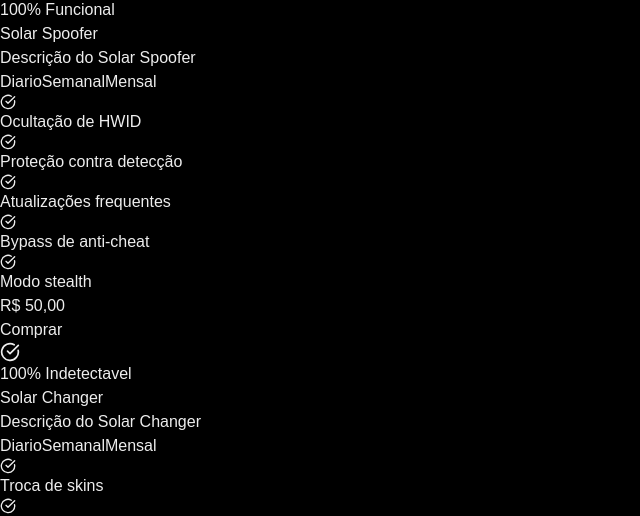
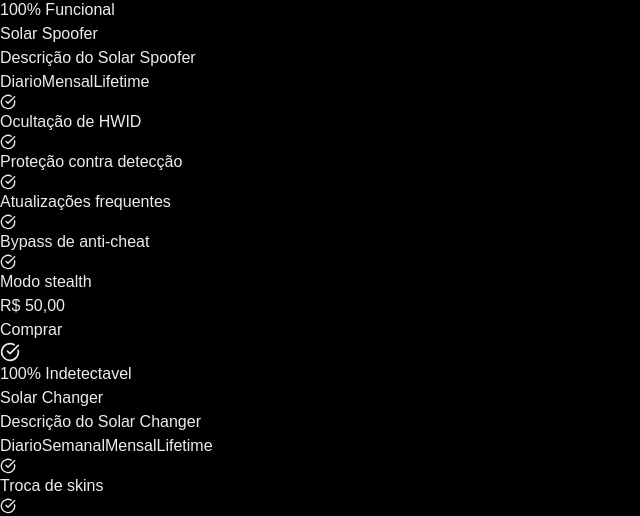
Before and after one commit to Faccin27/solarhub, a Next.js app: page / in a window 1280 px wide. Shown: the part 1018-1534 px from the top of the page, without its empty margins (0-640 px from the left). Built offline with nearby package versions, Linux system fonts and the light colour scheme.

Commit message:
feat: updated products plan types

```diff
--- a/src/components/PlanSelector.tsx
+++ b/src/components/PlanSelector.tsx
@@ -1,18 +1,17 @@
 import type React from "react"
 
-type PlanType = "Diario" | "Semanal" | "Mensal"
+type PlanType = "Diario" | "Trial" | "Semanal" | "Mensal" | "Lifetime"
 
 interface PlanSelectorProps {
   selectedPlan: PlanType
   onChange: (plan: PlanType) => void
+  availablePlans: PlanType[]
 }
 
-const PlanSelector: React.FC<PlanSelectorProps> = ({ selectedPlan, onChange }) => {
-  const plans: PlanType[] = ["Diario", "Semanal", "Mensal"]
-
+const PlanSelector: React.FC<PlanSelectorProps> = ({ selectedPlan, onChange, availablePlans }) => {
   return (
-    <div className="flex bg-zinc-800 rounded overflow-hidden">
-      {plans.map((plan) => (
+    <div className="flex flex-wrap bg-zinc-800 rounded overflow-hidden">
+      {availablePlans.map((plan) => (
         <button
           key={plan}
           onClick={() => onChange(plan)}
--- a/src/components/Pricing.tsx
+++ b/src/components/Pricing.tsx
@@ -1,22 +1,19 @@
-"use client";
+"use client"
 
-import PlanSelector from "@/components/PlanSelector";
-import { CheckCircle } from "lucide-react";
-import { useState } from "react";
+import PlanSelector from "@/components/PlanSelector"
+import { CheckCircle } from "lucide-react"
+import { useState } from "react"
+
+type PlanType = "Diario" | "Trial" | "Semanal" | "Mensal" | "Lifetime"
 
 type ProductType = {
-  name: string;
-  description: string;
-  isOperational: boolean;
-  specs: string[];
-  prices: {
-    Diario: string;
-    Semanal: string;
-    Mensal: string;
-  };
-};
-
-type PlanType = "Diario" | "Semanal" | "Mensal";
+  name: string
+  description: string
+  isOperational: boolean
+  specs: string[]
+  prices: Partial<Record<PlanType, string>>
+  availablePlans: PlanType[]
+}
 
 const products: ProductType[] = [
   {
@@ -35,6 +32,7 @@ const products: ProductType[] = [
       Semanal: "R$ 50,00",
       Mensal: "R$ 100,00",
     },
+    availablePlans: ["Diario","Semanal", "Mensal"],
   },
   {
     name: "Solar ESP",
@@ -48,10 +46,11 @@ const products: ProductType[] = [
       "Alertas sonoros",
     ],
     prices: {
-      Diario: "R$ 60,00", // ESP é trial, semanal e mensal, não tem diario.
+      Trial: "R$ 60,00",
       Semanal: "R$ 120,00",
       Mensal: "R$ 200,00",
     },
+    availablePlans: ["Trial", "Semanal", "Mensal"],
   },
   {
     name: "Solar Spoofer",
@@ -66,9 +65,10 @@ const products: ProductType[] = [
     ],
     prices: {
       Diario: "R$ 50,00",
-      Semanal: "N/A", // remover o semanal do spoofer
-      Mensal: "R$ 150,00", // adicionar lifetime (350)
+      Mensal: "R$ 150,00",
+      Lifetime: "R$ 350,00",
     },
+    availablePlans: ["Diario", "Mensal", "Lifetime"],
   },
   {
     name: "Solar Changer",
@@ -84,31 +84,32 @@ const products: ProductType[] = [
     prices: {
       Diario: "R$ 15,00",
       Semanal: "R$ 40,00",
-      Mensal: "R$ 80,00", //adicionar lifetime (200 rs)
+      Mensal: "R$ 80,00",
+      Lifetime: "R$ 200,00",
     },
+    availablePlans: ["Diario", "Semanal", "Mensal", "Lifetime"],
   },
-];
+]
 
 export default function ProductPricing() {
   const [selectedPlans, setSelectedPlans] = useState<{
-    [key: string]: PlanType;
+    [key: string]: PlanType
   }>({
     "Solar Aim": "Diario",
-    "Solar ESP": "Diario",
+    "Solar ESP": "Trial",
     "Solar Spoofer": "Diario",
     "Solar Changer": "Diario",
-  });
+  })
 
   const handlePlanChange = (productName: string, newPlan: PlanType) => {
     setSelectedPlans((prev) => ({
       ...prev,
       [productName]: newPlan,
-    }));
-  };
+    }))
+  }
 
   return (
     <div className="w-[90%] sm:w-[95%] max-w-7xl mx-auto my-20">
-
       <div className="grid grid-cols-1 md:grid-cols-2 lg:grid-cols-4 gap-8">
         {products.map((product) => (
           <div
@@ -120,40 +121,28 @@ export default function ProductPricing() {
                 {product.isOperational ? (
                   <>
                     <CheckCircle className="text-green-500 mr-1" size={20} />
-                    <span className="text-green-500 text-sm">
-                      100% Indetectavel
-                    </span>
+                    <span className="text-green-500 text-sm">100% Indetectavel</span>
                   </>
                 ) : (
                   <>
                     <CheckCircle className="text-green-500 mr-1" size={20} />
-                    <span className="text-green-500 text-sm">
-                      100% Funcional
-                    </span>
+                    <span className="text-green-500 text-sm">100% Funcional</span>
                   </>
                 )}
               </div>
-              <h3 className="text-xl font-bold text-white mb-2">
-                {product.name}
-              </h3>
-              <p className="text-gray-400 mb-4 text-sm">
-                {product.description}
-              </p>
+              <h3 className="text-xl font-bold text-white mb-2">{product.name}</h3>
+              <p className="text-gray-400 mb-4 text-sm">{product.description}</p>
               <div className="mb-4">
                 <PlanSelector
                   selectedPlan={selectedPlans[product.name]}
-                  onChange={(newPlan) =>
-                    handlePlanChange(product.name, newPlan)
-                  }
+                  onChange={(newPlan) => handlePlanChange(product.name, newPlan as PlanType)}
+                  availablePlans={product.availablePlans}
                 />
               </div>
               <ul className="text-gray-300 mb-4">
                 {product.specs.map((spec, index) => (
                   <li key={index} className="mb-2 flex items-center">
-                    <CheckCircle
-                      className="text-green-500 mr-2 flex-shrink-0"
-                      size={16}
-                    />
+                    <CheckCircle className="text-green-500 mr-2 flex-shrink-0" size={16} />
                     <span>{spec}</span>
                   </li>
                 ))}
@@ -161,7 +150,7 @@ export default function ProductPricing() {
             </div>
             <div className="flex items-center justify-between mt-4">
               <p className="text-2xl font-bold text-orange-400">
-                {product.prices[selectedPlans[product.name]]}
+                {product.prices[selectedPlans[product.name]] || "N/A"}
               </p>
               <button className="bg-orange-400 text-black font-bold py-2 px-4 rounded hover:bg-orange-500 transition-colors duration-200">
                 Comprar
@@ -171,5 +160,5 @@ export default function ProductPricing() {
         ))}
       </div>
     </div>
-  );
+  )
 }
```
